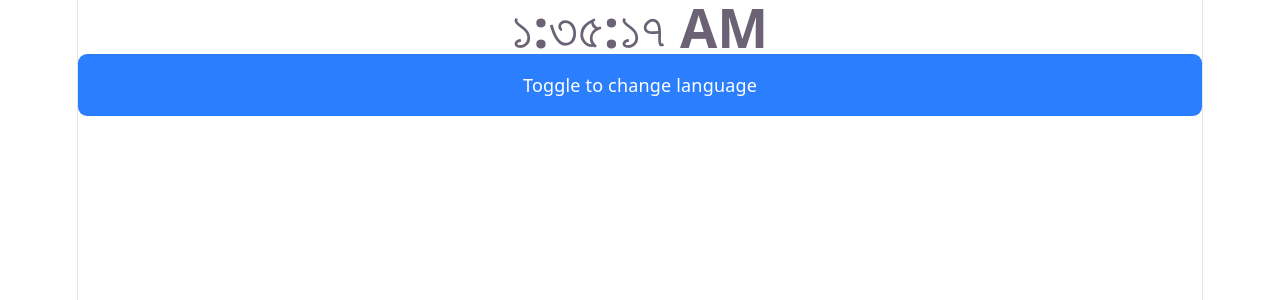
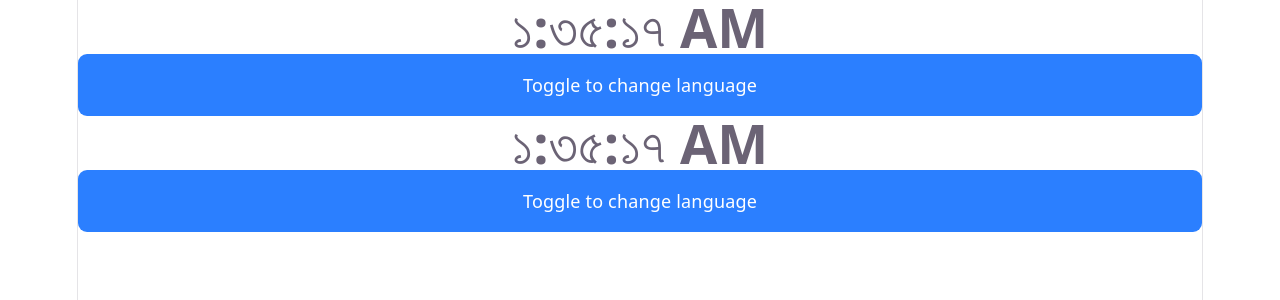
Before and after one commit to omorsultan/react-learn-with-summit, a React (Vite) app: page / in a window 1280 px wide. Shown: the top 300 px of the page. Built offline with nearby package versions, Linux system fonts and the light colour scheme.

Commit message:
simple not a list

```diff
--- a/src/App.jsx
+++ b/src/App.jsx
@@ -1,8 +1,11 @@
 import Clock from './components/Clock.jsx';
 
 function App(){
-  return (
-    <div><Clock /></div>
+  return (<>
+  <div><Clock /></div>
+     <div><Clock /></div>
+  </>
+
   )
 }
 export default App;
```
